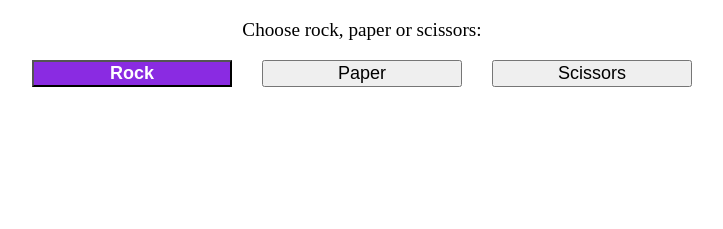
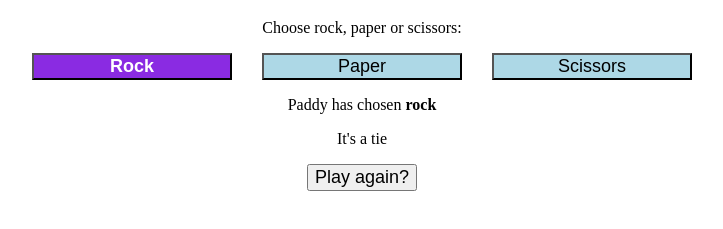
Before and after one commit to paddy3000/rock-paper-scissors, a plain HTML site: page index.html in a window 1280 px wide. Both pictures are taken after a click on the button "Rock". Shown: the part 61-290 px from the top of the page, without its empty margins (278-1001 px from the left). Drawn offline with Linux system fonts and the light colour scheme.

Commit message:
feat: add play again button

```diff
--- a/index.html
+++ b/index.html
@@ -11,9 +11,10 @@
     <h1 id="header">Rock, Paper, Scissors</h1>
     <p id="instructions">Choose rock, paper or scissors:</p>
     <div class="buttons">
-        <button id="rock">Rock</button>
-        <button id="paper">Paper</button>
-        <button id="scissors">Scissors</button>
+        <button id="rock" class="button-unclicked">Rock</button>
+        <button id="paper" class="button-unclicked">Paper</button>
+        <button id="scissors" class="button-unclicked">Scissors</button>
     </div>
+    <div class="results"></div>
 </body>
 </html>
--- a/script.js
+++ b/script.js
@@ -1,40 +1,69 @@
 
 console.log("Welcome :)")
 
+const buttons=document.querySelectorAll("button");
+
+const results=document.querySelector(".results");
+
+let letsPlay=true;
 let humanPoints=0;
 let computerPoints=0;
-
-const buttons=document.querySelectorAll("button");
-let humanChoice="";
 
 // playRound function
 playRound = function(humanChoice) {
   let computerChoiceN=Math.floor(Math.random()*3);
   let computerChoice=["rock", "paper", "scissors"][computerChoiceN];
-  console.log("Computer has chosen: " + computerChoice);
+
+  // Display computer choice on screen
+  const computerChoiceText=document.createElement("p");
+  computerChoiceText.innerHTML="Paddy has chosen <b>" + computerChoice + "</b>";
+  results.appendChild(computerChoiceText);
 
   // Decide the winner
+  const resultsText=document.createElement("p");
+
   if (humanChoice===computerChoice) {
-    console.log("It's a tie!");
+    resultsText.textContent="It's a tie";
   } else if (humanChoice==="rock"     && computerChoice=="scissors" ||
              humanChoice==="paper"    && computerChoice=="rock" ||
              humanChoice==="scissors" && computerChoice=="paper") {
-    console.log("You win :)");
+    resultsText.textContent="You won :)";
     humanPoints++;
   } else if (humanChoice==="rock"     && computerChoice=="paper" ||
              humanChoice==="paper"    && computerChoice=="scissors" ||
              humanChoice==="scissors" && computerChoice=="rock") {
-    console.log("Unlucky :(");
+    resultsText.textContent="Unlucky :(";
     computerPoints++;
   }
+  results.appendChild(resultsText); // Display winner on screen
+}
+
+// playAgain function
+playAgain = function(button){
+    const againButton=document.createElement("button");
+    results.appendChild(againButton);
+    againButton.textContent="Play again?";
+
+    againButton.addEventListener("click", function (e) {
+        results.removeChild(results.firstChild);
+        results.removeChild(results.firstChild);
+        results.removeChild(results.firstChild);
+
+    button.setAttribute("class", "button-unclicked");
+    letsPlay=true;
+    });
 }
 
 buttons.forEach((button) => {
     button.addEventListener("click", function (e) {
-        e.target.setAttribute("class", "button-clicked"); // Update button formatting
-        humanChoice=e.target.getAttribute("id"); // Get humanChoice as variable from button
+        if (letsPlay===true) {
+          e.target.setAttribute("class", "button-clicked"); // Update button formatting
+          humanChoice=e.target.getAttribute("id"); // Get humanChoice as variable from button
+          letsPlay=false;
 
-        playRound(humanChoice); // run playRound function
+          playRound(humanChoice); // run playRound function
+          playAgain(e.target);
+        }
     });
   });
 
--- a/style.css
+++ b/style.css
@@ -1,10 +1,9 @@
-h1 {
+* {
     text-align: center;
 }
 
 p {
     text-align: center;
-    font-size: larger;
 }
 
 /* Buttons container */
@@ -24,6 +23,12 @@ button {
 }
 
 /* Clicked button */
+.button-unclicked {
+    background-color: lightblue;
+    color: black;
+    font-weight: normal;
+}
+
 .button-clicked {
     background-color: blueviolet;
     color: white;
```
